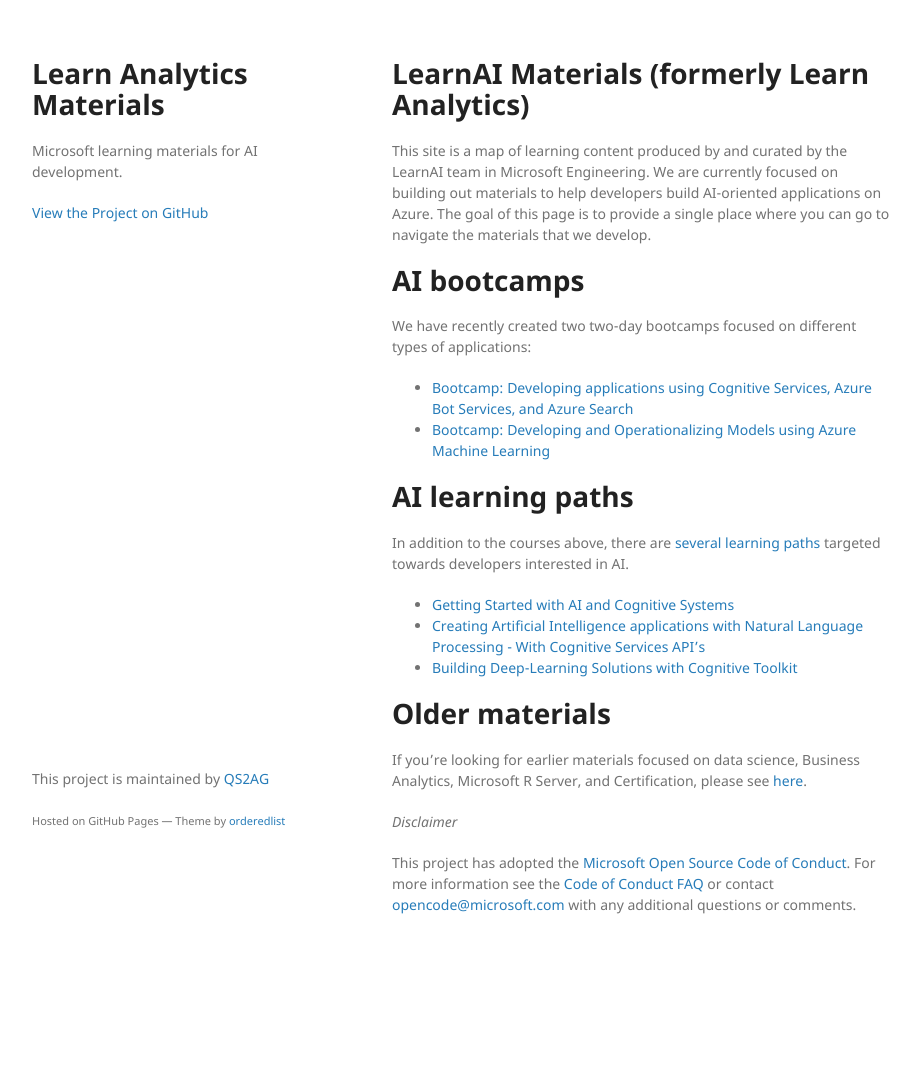
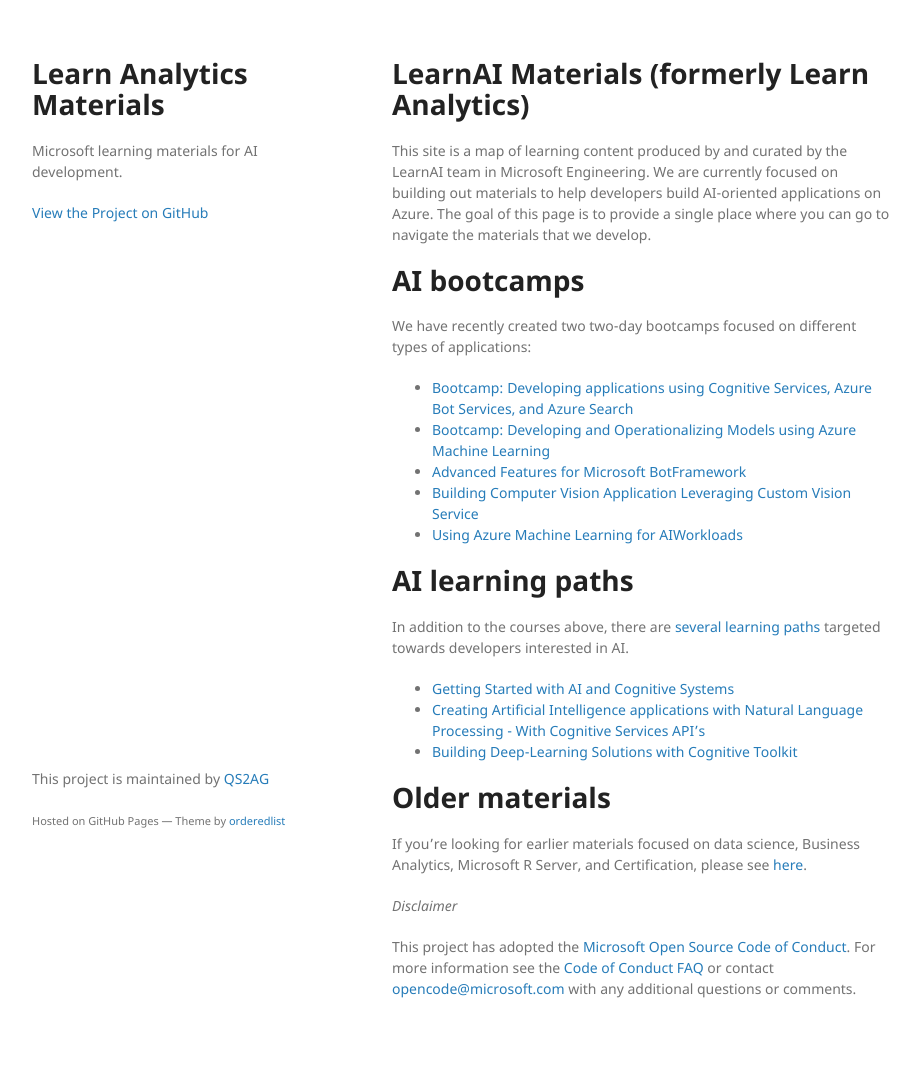
Before and after one commit to QS2AG/learnAnalytics-public, a Jekyll site: the page built from index.md, in a window 1280 px wide. Shown: the whole page, without its empty margins (178-1098 px from the left). Built offline with Jekyll 4.4.1, drawn with Linux system fonts in a browser that asks for light colours; our own code applies the rules of GitHub Pages for plain Markdown files; before the commit the page ends 985 px from its top, so only the background shows below that.

Commit message:
Updated the 3 course releases
Added the 3 courses that are released to the public page.

```diff
--- a/index.md
+++ b/index.md
@@ -13,6 +13,9 @@
 
 - [Bootcamp: Developing applications using Cognitive Services, Azure Bot Services, and Azure Search][emergingbootcamp]
 - [Bootcamp: Developing and Operationalizing Models using Azure Machine Learning][probootcamp]
+- [Advanced Features for Microsoft BotFramework][advancedbot]
+- [Building Computer Vision Application Leveraging Custom Vision Service][buildingcomputervision]
+- [Using Azure Machine Learning for AIWorkloads][amlforai]
 
 # AI learning paths
 
```
Also changed, not shown: other parts of index.md (+3 -0 lines).
